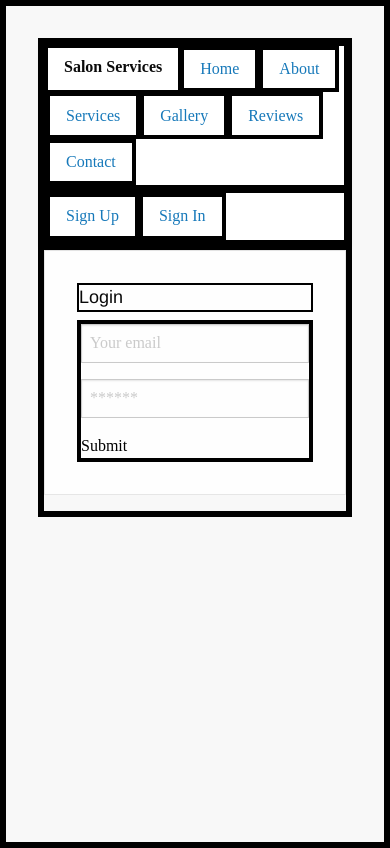
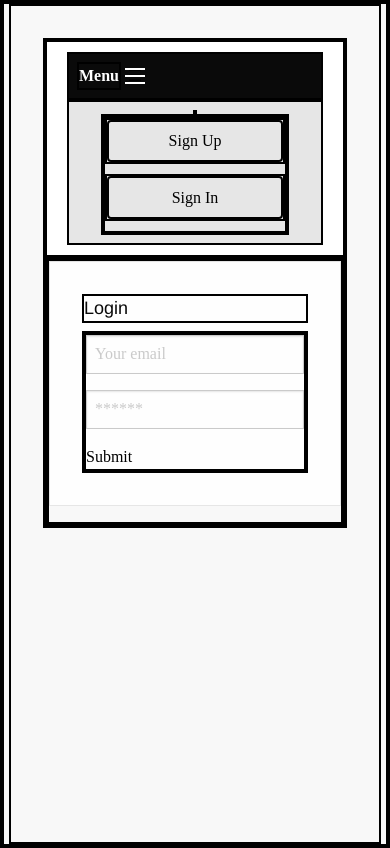
Before and after one commit to anthonyero/salon-services, a React (Vite) app in the folder client/: page /login in a window 390 px wide. Built offline with nearby package versions, Linux system fonts and the light colour scheme.

Commit message:
update css on nav to create responsive menu, need to fix title-bar being visible when it should not be toggled.

```diff
--- a/client/src/components/Navbar.css
+++ b/client/src/components/Navbar.css
@@ -5,136 +5,109 @@
   margin: 0;
   padding: 0;
   box-sizing: border-box;
-
 }
 
 /* Navbar styles */
-  .navbar {
+.sticky-nav {
+  position: sticky;
+  top: 0;
+  z-index: 1000;
+  background-color: #fff;
+  box-shadow: 0 2px 4px rgba(0, 0, 0, 0.1);
+  padding: 10px 20px;
+}
+
+.title-bar {
   display: flex;
   justify-content: space-between;
   align-items: center;
-    background-color: #4d4d4d;
-    color: #fff;
-    padding: 10px 20px;
-    position: sticky; /* Or 'fixed' if you want it to stay fixed when scrolling */
-    top: 0;
-    width: 100%;
-    /* z-index: 1000; Ensures it stays on top */
 }
 
-  .navbar-brand {
-    font-size: 1.5em;
-  }
-
-  .navbar-toggle {
+.menu-icon {
   display: none;
 }
 
-  .navbar-icon {
-    display: none;
-    font-size: 1.5em;
-    cursor: pointer;
-  }
-
-  /* Navbar items for mobile */
-  .navbar-menu {
+.top-bar {
   display: flex;
-    flex-direction: column;
-    width: 100%;
-  }
-
-  .navbar-items {
-    list-style: none;
-    display: flex;
-    flex-direction: column;
+  justify-content: space-between;
   align-items: center;
 }
 
-  .navbar-item {
-    margin: 10px 0;
+.dropdown-menu {
+  display: flex;
+  list-style: none;
 }
 
-  .navbar-item a {
-    color: #fff;
+.menu-text {
+  margin-right: auto;
+}
+
+.menu {
+  display: flex;
+  list-style: none;
+}
+
+.menu li {
+  margin-left: 15px;
+}
+
+.menu a {
   text-decoration: none;
+  color: #000;
   padding: 5px 10px;
   border-radius: 4px;
   transition: background-color 0.3s ease;
 }
 
-  .navbar-item a:hover {
+.menu a:hover {
   background-color: #555;
+  color: #fff;
 }
 
-  .sticky-nav {
-    position: -webkit-sticky; /* For Safari */
-    position: sticky;
-    top: 0;
-    z-index: 1000; /* Ensure it stays above other content */
-    background-color: #fff; /* Ensure background color to cover content beneath */
-    box-shadow: 0 2px 4px rgba(0, 0, 0, 0.1); /* Optional: add a shadow for better visibility */
-  }
-
-  .sticky-nav nav ul {
-    list-style: none;
-    padding: 0;
-    margin: 0;
-    display: flex;
-    justify-content: space-around;
-  }
-
-  .sticky-nav nav ul li {
-    margin: 0 10px;
-  }
-
-  .sticky-nav nav ul li a {
-    text-decoration: none;
-    color: #000;
-    padding: 10px 20px;
+/* Media query for small screens */
+@media (max-width: 768px) {
+  .menu-icon {
     display: block;
   }
 
-  /* Media queries for larger screens */
-  @media (min-width: 768px) {
-    .navbar {
-      flex-direction: row;
-      justify-content: space-between;
+ .title-bar{
+  display:flex;
  }
 
-    .navbar-icon {
-      display: none;
+  .top-bar {
+    flex-direction: column;
+    align-items: flex-start;
   }
 
-    .navbar-menu {
-      flex-direction: row;
-      justify-content: flex-end;
+  .dropdown-menu {
+    flex-direction: column;
+    display: none;
+    width: 100%;
   }
 
-    .navbar-items {
-      flex-direction: row;
-      align-items: center;
+  .dropdown-menu.active {
+    display: flex;
   }
 
-    .navbar-item {
-      margin: 0 10px;
+  .menu {
+    flex-direction: column;
+    display: none;
+    width: 100%;
   }
 
-    .navbar-toggle {
+  .menu.active {
+    display: flex;
+  }
+
+  .menu li {
+    margin-left: 0;
+    width: 100%;
+    text-align: center;
+    margin-bottom: 10px;
+  }
+}
+@media (min-width: 769px) {
+  .title-bar {
     display: none;
   }
 }
-
-  /* Responsive toggle for smaller screens */
-  @media (max-width: 767px) {
-    .navbar-icon {
-      display: block;
-    }
-
-    .navbar-toggle:checked + .navbar-icon + .navbar-menu {
-      display: flex;
-    }
-
-    .navbar-menu {
-      display: none;
-    }
-  }
--- a/client/src/components/Navbar.jsx
+++ b/client/src/components/Navbar.jsx
@@ -1,11 +1,26 @@
-import React from 'react';
+import React, {useState} from 'react';
 import { Link } from 'react-router-dom';
 import './Navbar.css';
+
 const Navbar = () => {
+
+  const [menuOpen, setMenuOpen] = useState(false);
+
+  const toggleMenu = () => {
+    setMenuOpen(!menuOpen);
+  };
+
   return (
     <div className="sticky-nav">
+      <div className="title-bar">
+        <div className="title-bar-title">Menu</div>
+        <button className="menu-icon" type="button" onClick={toggleMenu}>
+        &#9776;
+        </button>
+      </div>
+      <div className={`top-bar ${menuOpen ? 'active' : ''}`}>
         <div className="top-bar-left">
-        <ul className="dropdown menu" data-dropdown-menu>
+          <ul className={`dropdown-menu ${menuOpen ? 'active' : ''}`}>
             <li className="menu-text">Salon Services</li>
             <li><Link to="/">Home</Link></li>
             <li><Link to="/about">About</Link></li>
@@ -16,10 +31,11 @@ const Navbar = () => {
           </ul>
         </div>
         <div className="top-bar-right">
-        <ul className="menu">
+          <ul className={`menu ${menuOpen ? 'active' : ''}`}>
             <li><Link to="/signup">Sign Up</Link></li>
             <li><Link to="/login">Sign In</Link></li>
           </ul>
+        </div>
       </div>
     </div>
   );
```
Lines whose indentation alone changed are shown as unchanged.
